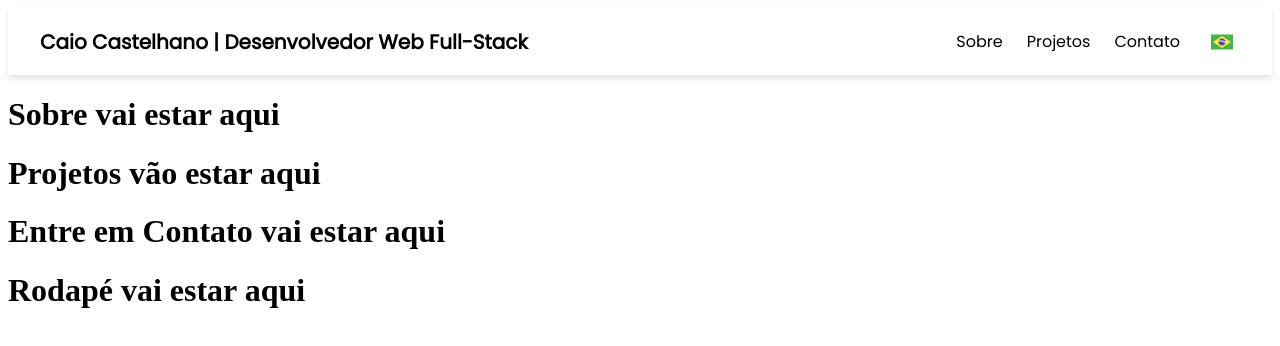
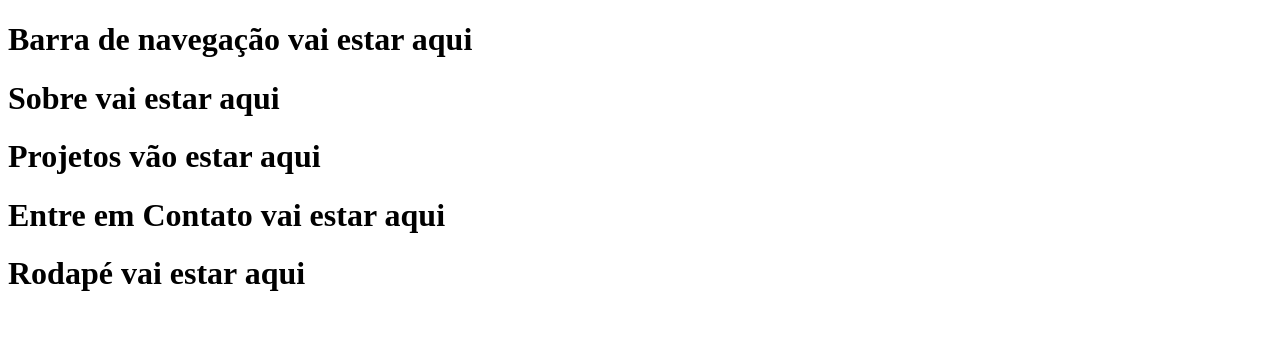
Before and after one commit to caiocastelhano/portfolio, a React (Vite) app: page / in a window 1280 px wide. Shown: the top 346 px of the page. Built offline with nearby package versions, Linux system fonts and the light colour scheme.

Commit message:
Define alterações na estrutura inicial do projeto

```diff
--- a/src/components/Navbar.jsx
+++ b/src/components/Navbar.jsx
@@ -1,31 +1,5 @@
-import { useState } from "react";
-import "../index.css";
-import brazilFlag from "../images/brazil-flag.png";
-import usaFlag from "../images/usa-flag.png";
-
-
 export default function Navbar() {
-  const [language, setLanguage] = useState("PT");
-
-  const toggleLanguage = () => {
-    setLanguage((prev) => (prev === "PT" ? "EN" : "PT"));
-  };
-
   return (
-    <nav className="navbar">
-      <h1 className="navbar-title">{language === "PT" ? "Caio Castelhano | Desenvolvedor Web Full-Stack" : "Caio Castelhano | Full-Stack Web Developer"}</h1>
-      <div className="navbar-menu">
-        <a href="#about">{language === "PT" ? "Sobre" : "About"}</a>
-        <a href="#projects">{language === "PT" ? "Projetos" : "Projects"}</a>
-        <a href="#contact">{language === "PT" ? "Contato" : "Contact"}</a>
-        <button onClick={toggleLanguage} className="language-button">
-          <img
-            src={language === "PT" ? brazilFlag : usaFlag}
-            alt={language === "PT" ? "Bandeira do Brasil" : "Bandeira dos EUA"}
-            className="language-icon"
-          />
-        </button>
-      </div>
-    </nav>
-  );
+      <h1>Barra de navegação vai estar aqui</h1>
+  )
 }
--- a/src/index.css
+++ /dev/null
@@ -1,53 +0,0 @@
-/* Importações */
-
-@import '@fontsource/poppins';
-
-/* Estilos para a Navbar */
-
-.navbar {
-    display: flex;
-    justify-content: space-between;
-    align-items: center;
-    padding: 1rem 2rem;
-    background-color: white;
-    color: black;
-    box-shadow: 0 4px 6px rgba(0, 0, 0, 0.1);
-    font-family: 'Poppins', sans-serif;
-    height:35px;
-  }
-
-  .navbar-title {
-    font-size: 1.25rem;
-    font-weight: bold;
-  }
-
-  .navbar-menu {
-    display: flex;
-    align-items: center;
-    gap: 1.5rem;
-    font-size: 1rem;
-  }
-
-  .navbar-menu a {
-    color: black;
-    text-decoration: none;
-    transition: color 0.3s ease-in-out;
-  }
-
-  .navbar-menu a:hover {
-    color: blue;
-  }
-
-  .language-button {
-    background: none;
-    border: none;
-    cursor: pointer;
-    display: flex;
-    align-items: center;
-  }
-
-  .language-icon {
-    width: 24px;
-    height: 16px;
-    object-fit: cover;
-  }
```
